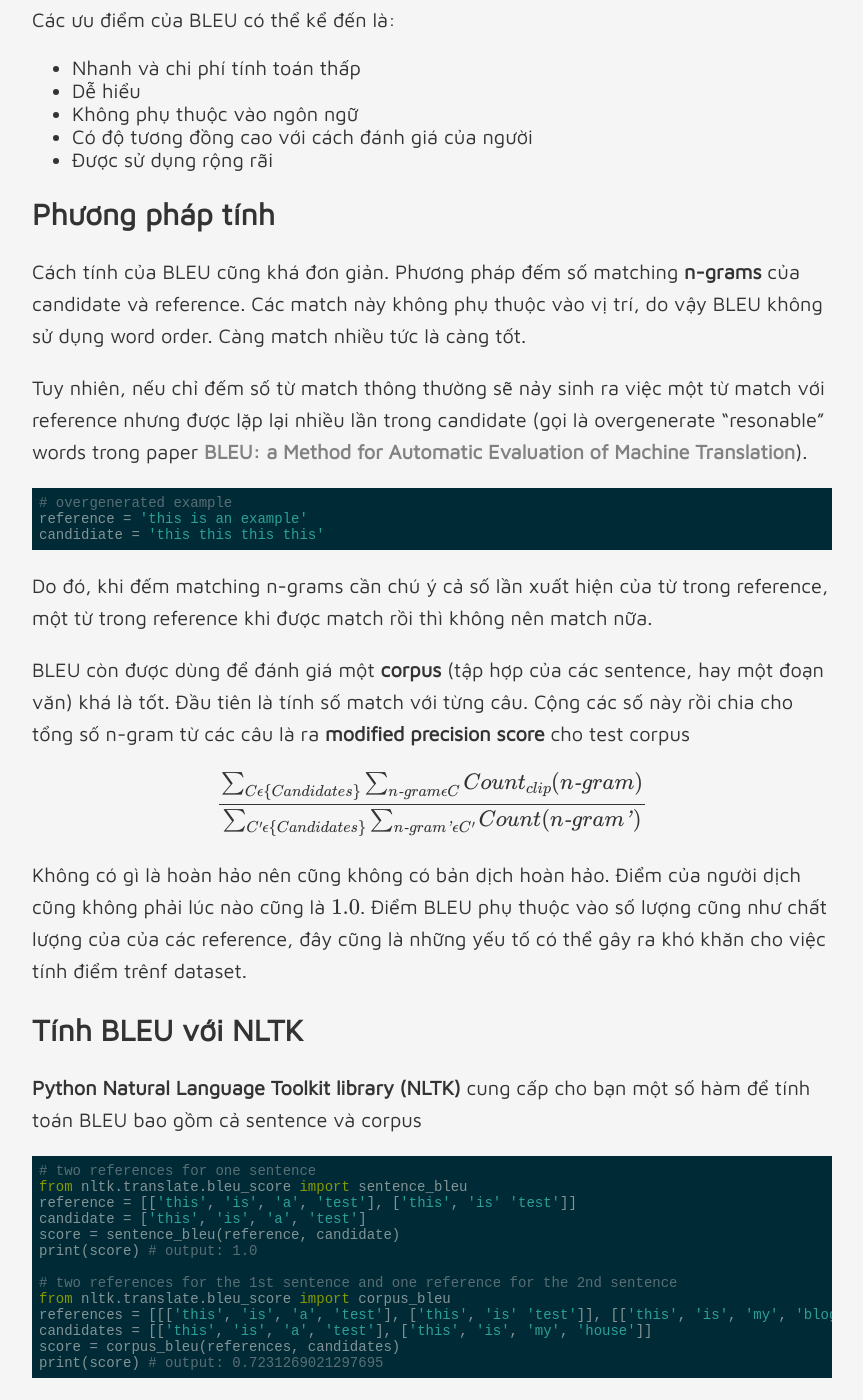
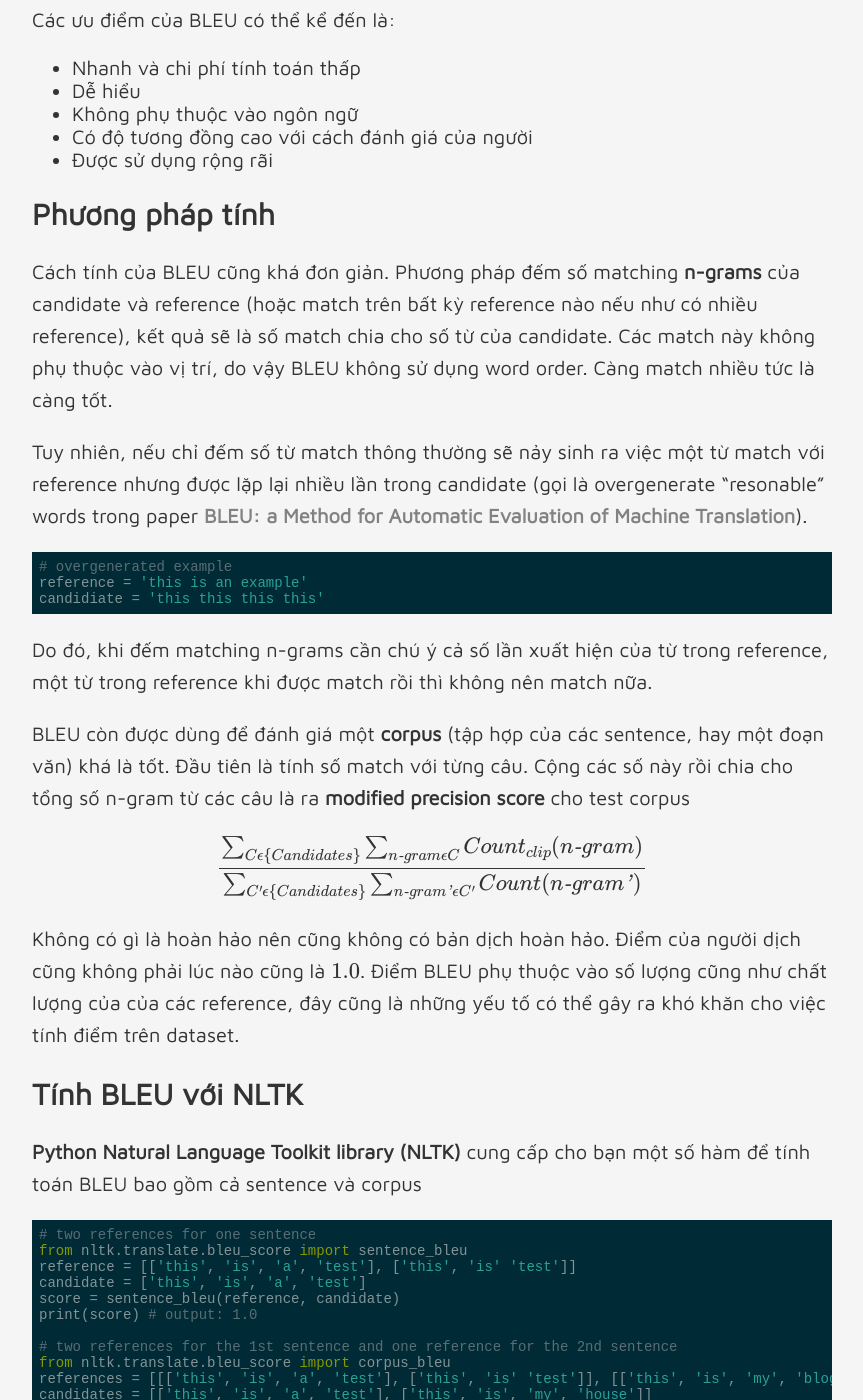
Before and after one commit to Lego1st/lego1st.github.io, a Jekyll site: the page built from _posts/2019-02-16-bleu-101.md, in a window 1280 px wide and 1400 px high, scrolled down 1202 px. Shown: the whole window, without its empty margins (208-1071 px from the left). Built offline with Jekyll 4.4.1, drawn with Linux system fonts in a browser that asks for light colours; formulas are drawn with MathJax 3.

Commit message:
minor change: modify bleu-101

```diff
--- a/_posts/2019-01-16-bleu-101.md
+++ b/_posts/2019-02-16-bleu-101.md
@@ -29,7 +29,7 @@ Các ưu điểm của BLEU có thể kể đến là:
 
 ## Phương pháp tính
 
-Cách tính của BLEU cũng khá đơn giản. Phương pháp đếm số matching **n-grams** của candidate và reference. Các match này không phụ thuộc vào vị trí, do vậy BLEU không sử dụng word order. Càng match nhiều tức là càng tốt.
+Cách tính của BLEU cũng khá đơn giản. Phương pháp đếm số matching **n-grams** của candidate và reference (hoặc match trên bất kỳ reference nào nếu như có nhiều reference), kết quả sẽ là số match chia cho số từ của candidate. Các match này không phụ thuộc vào vị trí, do vậy BLEU không sử dụng word order. Càng match nhiều tức là càng tốt.
 
 Tuy nhiên, nếu chỉ đếm số từ match thông thường sẽ nảy sinh ra việc một từ match với reference nhưng được lặp lại nhiều lần trong candidate (gọi là overgenerate "resonable" words trong paper [BLEU: a Method for Automatic Evaluation of Machine Translation](http://www.aclweb.org/anthology/P02-1040.pdf)).
 
@@ -45,7 +45,7 @@ BLEU còn được dùng để đánh giá một **corpus** (tập hợp của c
 
 $$ \frac{\sum_{C \epsilon \{Candidates\}} \sum_{\textit{n-gram} \epsilon C} Count_{clip}(\textit{n-gram})}{\sum_{C' \epsilon \{Candidates\}} \sum_{\textit{n-gram'} \epsilon C'} Count(\textit{n-gram'})} $$
 
-Không có gì là hoàn hảo nên cũng không có bản dịch hoàn hảo. Điểm của người dịch cũng không phải lúc nào cũng là $$1.0$$. Điểm BLEU phụ thuộc vào số lượng cũng như chất lượng của của các reference, đây cũng là những yếu tố có thể gây ra khó khăn cho việc tính điểm trênf dataset.
+Không có gì là hoàn hảo nên cũng không có bản dịch hoàn hảo. Điểm của người dịch cũng không phải lúc nào cũng là $$1.0$$. Điểm BLEU phụ thuộc vào số lượng cũng như chất lượng của của các reference, đây cũng là những yếu tố có thể gây ra khó khăn cho việc tính điểm trên dataset.
 
 ## Tính BLEU với NLTK
 
```
